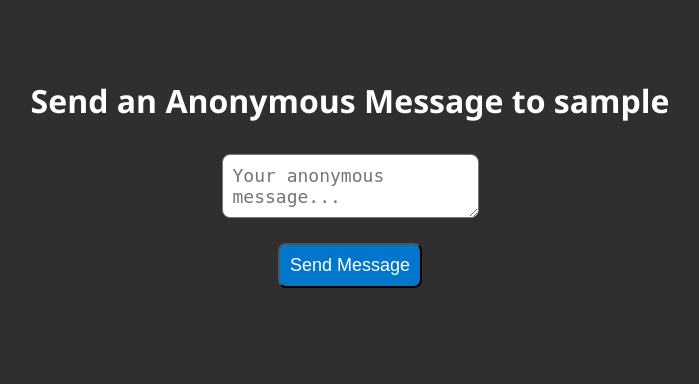
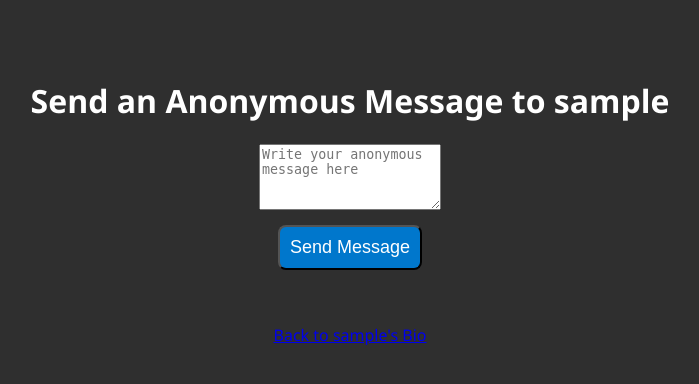
Before and after one commit to crsbo/my-links-app, a Flask app: template templates/send_message.html in a window 1280 px wide. Shown: the top 384 px of the page, without its empty margins (290-989 px from the left). Run offline with Flask 3, Linux system fonts and the light colour scheme; the template is opened without the code that fills it: most values are stand-ins (such as "Sample title", 1, 10 or a date in 2020).

Commit message:
Update send_message.html

```diff
--- a/templates/send_message.html
+++ b/templates/send_message.html
@@ -11,7 +11,10 @@
             text-align: center;
             padding: 50px;
         }
-        textarea, button {
+        h1 {
+            color: #fff;
+        }
+        input, button {
             font-size: 18px;
             padding: 10px;
             margin: 10px;
@@ -31,21 +34,14 @@
 </head>
 <body>
     <h1>Send an Anonymous Message to {{ username }}</h1>
+
     <form action="/send_message/{{ username }}" method="POST">
-        <textarea name="message" placeholder="Your anonymous message..." required></textarea><br>
+        <textarea name="message" placeholder="Write your anonymous message here" rows="4" required></textarea>
+        <br>
         <button type="submit">Send Message</button>
     </form>
 
     <br><br>
-
-    {% if message %}
-        <h3>Message Preview:</h3>
-        <p>{{ message }}</p>
-
-        <!-- Button to open Instagram with message -->
-        <a href="https://www.instagram.com/create/style/?text={{ message }}" target="_blank">
-            <button>Share on Instagram</button>
-        </a>
-    {% endif %}
+    <a href="/bio/{{ username }}">Back to {{ username }}'s Bio</a>
 </body>
 </html>
```
